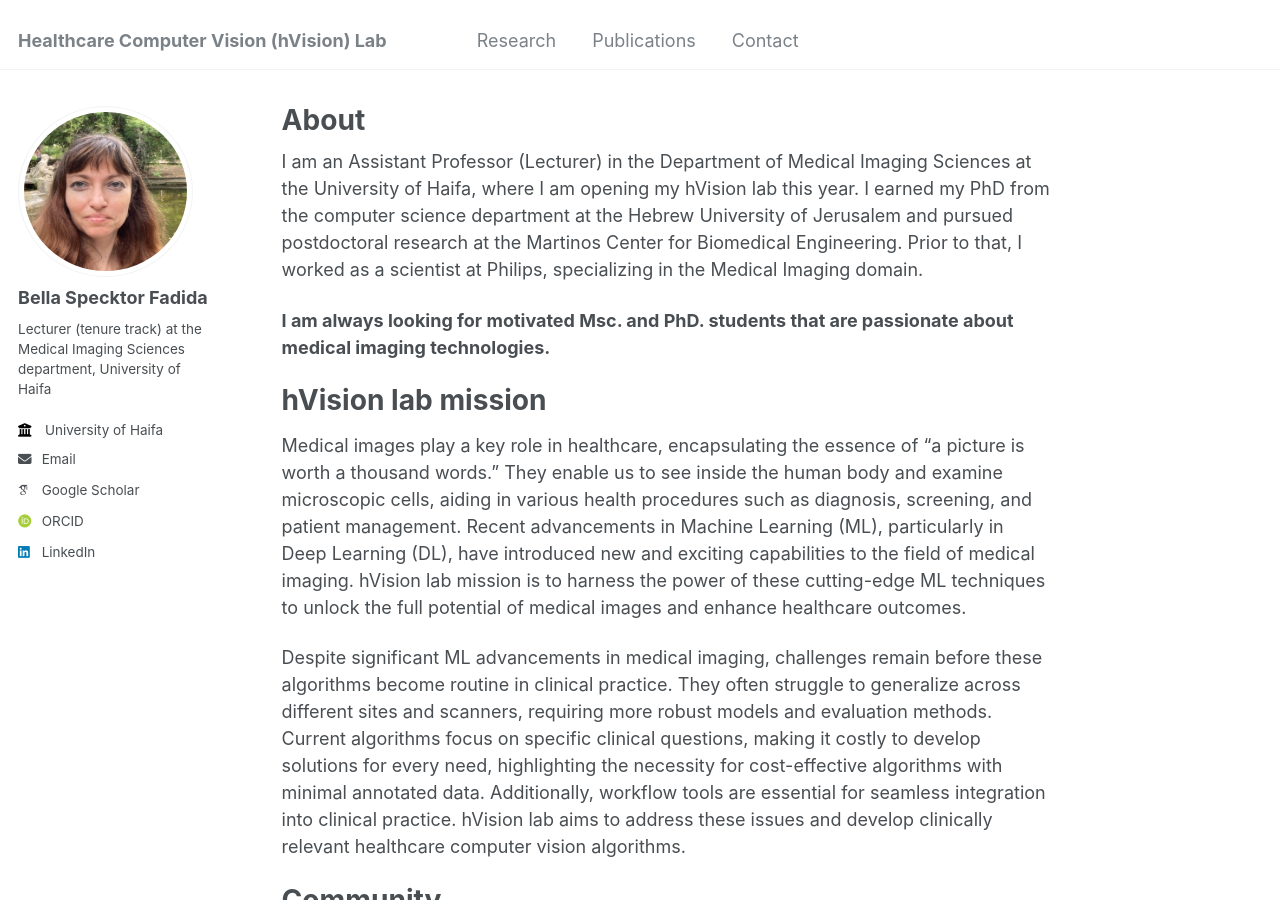
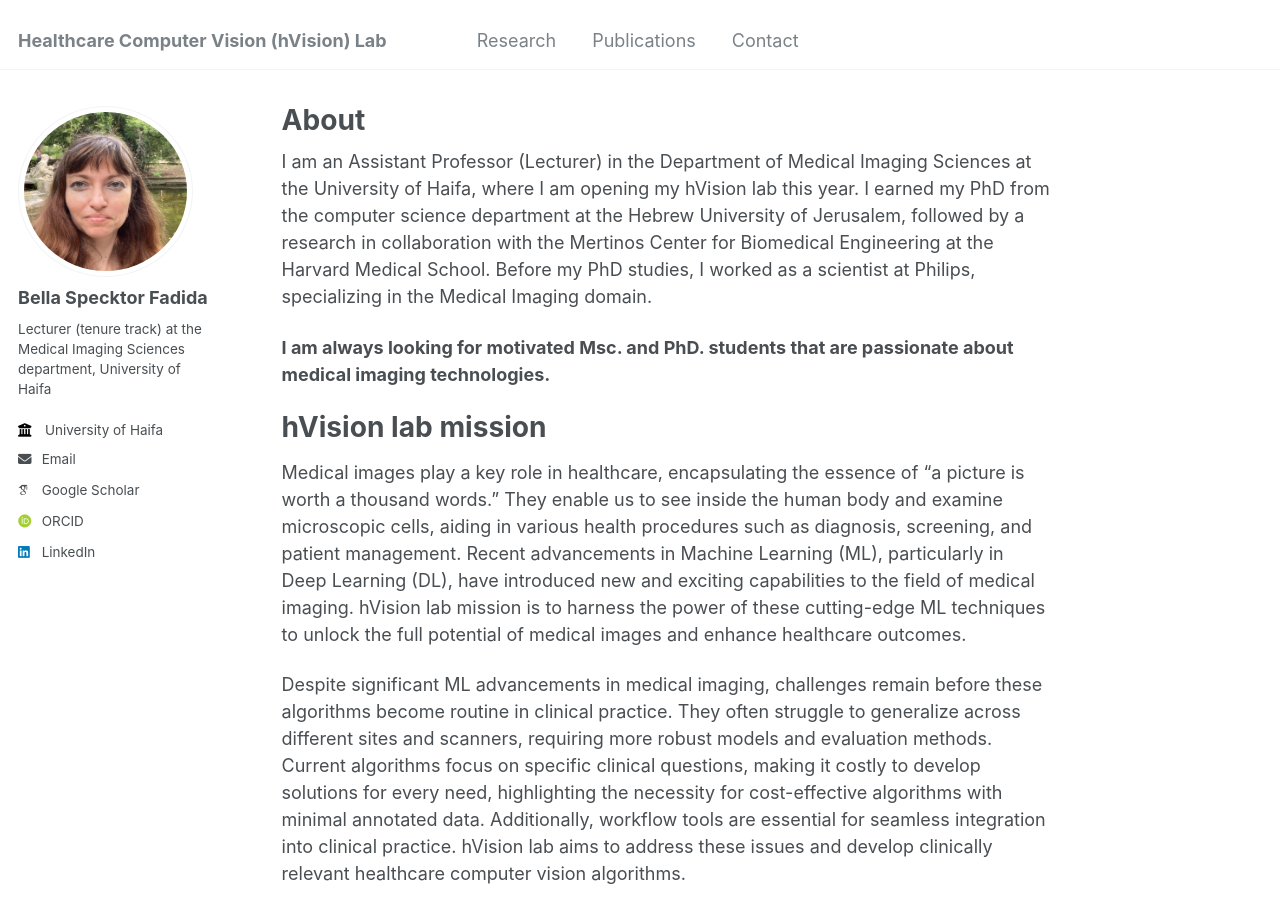
Before and after one commit to Bella31/bella31.github.io, a Jekyll site: the page built from _pages/about.md, in a window 1280 px wide and 900 px high. Built offline with Jekyll 4.4.1, drawn with Linux system fonts in a browser that asks for light colours; some web fonts are replaced.

Commit message:
updated intro

```diff
--- a/_pages/about.md
+++ b/_pages/about.md
@@ -7,7 +7,7 @@ redirect_from:
   - /about.html
 ---
 
-I am an Assistant Professor (Lecturer) in the Department of Medical Imaging Sciences at the University of Haifa, where I am opening my hVision lab this year. I earned my PhD from the computer science department at the Hebrew University of Jerusalem and pursued postdoctoral research at the Martinos Center for Biomedical Engineering. Prior to that, I worked as a scientist at Philips, specializing in the Medical Imaging domain.
+I am an Assistant Professor (Lecturer) in the Department of Medical Imaging Sciences at the University of Haifa, where I am opening my hVision lab this year. I earned my PhD from the computer science department at the Hebrew University of Jerusalem, followed by a research in collaboration with the Mertinos Center for Biomedical Engineering at the Harvard Medical School. Before my PhD studies, I worked as a scientist at Philips, specializing in the Medical Imaging domain.
 
 **I am always looking for motivated Msc. and PhD. students that are passionate about medical imaging technologies.**
 
```
